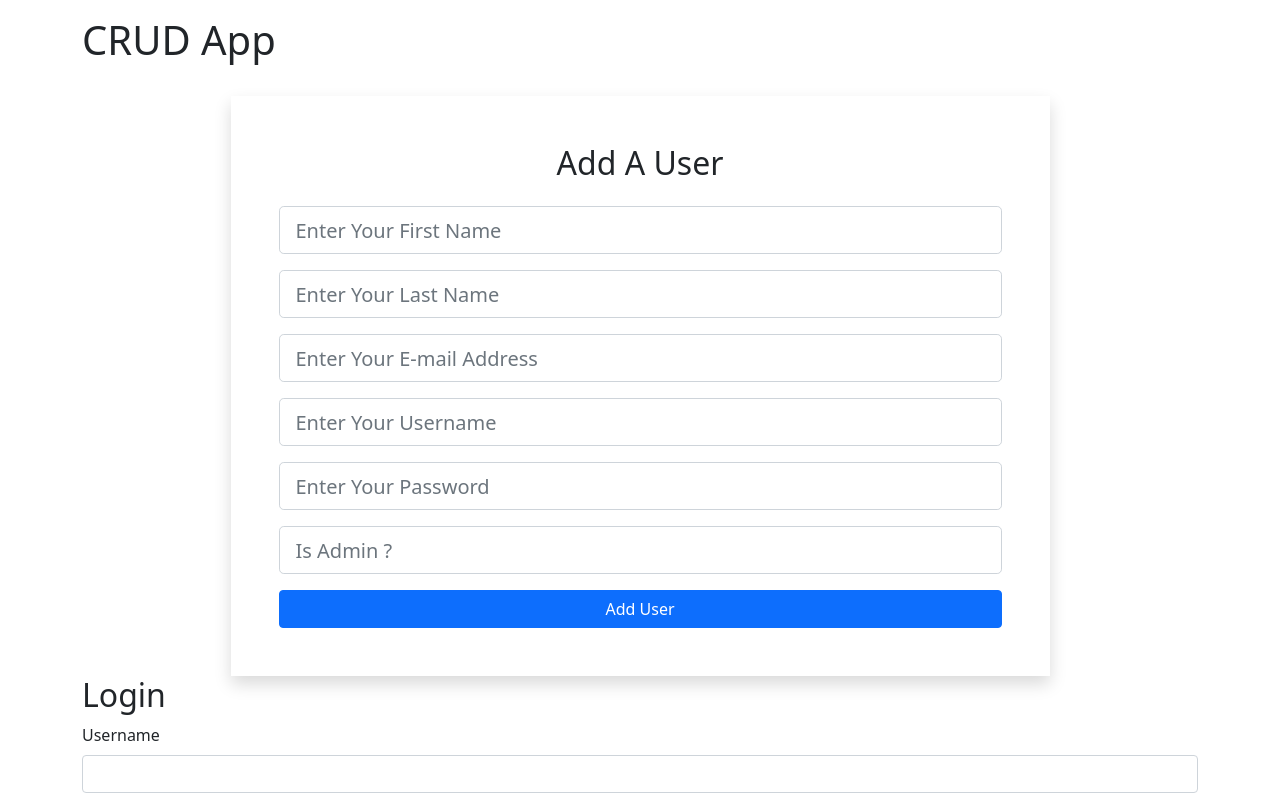
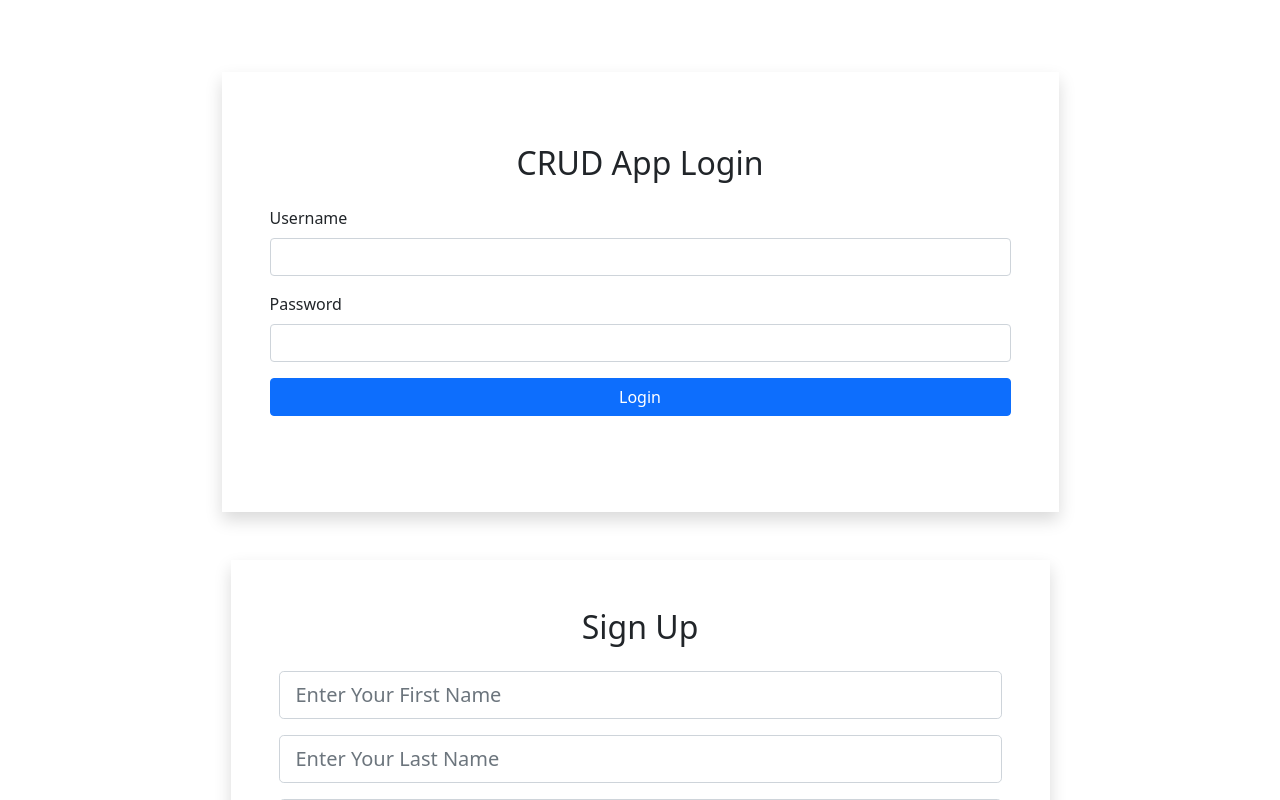
Before and after one commit to skrishnan2001/Full-Stack-CRUD-App, a React (Create React App) app in the folder frontend/: page /users/add in a window 1280 px wide. Shown: the top 800 px of the page. Built offline with nearby package versions, Linux system fonts and the light colour scheme; no server answers.

Commit message:
Enhanced the UI of signin and sign up components

```diff
--- a/frontend/src/App.js
+++ b/frontend/src/App.js
@@ -123,18 +123,15 @@ class App extends React.Component {
   render() {
     if (!this.state.isAuthenticated) {
       return (
-        <div className="container mt-3">
-          <h1>CRUD App</h1>
+        <div className="container">
+          {/* <br/>
+          <h1 className="text-center mb-4"><strong>CRUD App</strong></h1> */}
           <br />
-          <Router>
-            <div className="App">
-              <Switch>
-                <Route exact path="/users/add" component={AddUser} />
-                <Link className="btn btn-warning my-3" to="/users/add">Sign Up</Link>
-              </Switch>
-            </div>
-          </Router>
-          <h2>Login</h2>
+          <br/>
+          <br/>
+          <div className="w-75 mx-auto shadow p-5">
+            <br />
+            <h2 className="text-center mb-4">CRUD App Login</h2>
             <form onSubmit={this.login}>
               <div className="form-group">
                 <label htmlFor="username">Username</label>
@@ -151,11 +148,24 @@ class App extends React.Component {
                   }
                 </div>
               </div>
-            <button type="submit" className="btn btn-primary">Login</button>
+              <button type="submit" className="btn btn-primary w-100">Login</button>
+            </form>
+            <br />
+            <br />
+          </div>
+          <br />
+          <br />
 
-
-
-          </form>
+          <Router>
+            <div className="App">
+              <Switch>
+                <Route exact path="/users/add" component={AddUser} />
+                <div className="w-75 mx-auto">
+                  <Link className="btn btn-outline-success w-100" to="/users/add">Sign Up</Link>
+                </div>
+              </Switch>
+            </div>
+          </Router>
 
         </div>
       );
--- a/frontend/src/components/layout/Navbar.js
+++ b/frontend/src/components/layout/Navbar.js
@@ -26,7 +26,7 @@ const Navbar = () => {
                     </ul>
 
                 </div>
-                <Link className="btn btn-outline-light" to="/users/add">Add User</Link>
+                {/* <Link className="btn btn-outline-light" to="/users/add">Add User</Link> */}
             </div>
         </nav>
     )
--- a/frontend/src/components/pages/Home.js
+++ b/frontend/src/components/pages/Home.js
@@ -29,7 +29,7 @@ const Home = () => {
                 <table className="table border shadow">
                     <thead className="table-dark">
                         <tr>
-                            <th scope="col">ID</th>
+                            {/* <th scope="col">ID</th> */}
                             <th scope="col">Name </th>
                             <th scope="col">User Name</th>
                             <th scope="col">Email</th>
@@ -40,7 +40,7 @@ const Home = () => {
                         {
                             users.map((user, index) => (
                                 <tr>
-                                    <th scope="row">{user.id}</th>
+                                    {/* <th scope="row">{user.id}</th> */}
                                     <td>{user.first_name+" "+user.last_name}</td>
                                     <td>{user.username}</td>
                                     <td>{user.email}</td>
--- a/frontend/src/components/users/AddUser.js
+++ b/frontend/src/components/users/AddUser.js
@@ -29,7 +29,7 @@ const AddUser = () => {
     return (
         <div className="container">
             <div className="w-75 mx-auto shadow p-5">
-                <h2 className="text-center mb-4">Add A User</h2>
+                <h2 className="text-center mb-4">Sign Up</h2>
                 <form onSubmit={e => onSubmit(e)}>
                     <div className="form-group my-3">
                         <input
@@ -39,6 +39,7 @@ const AddUser = () => {
                             name="first_name"
                             value={first_name}
                             onChange={e => onInputChange(e)}
+                            required
                         />
                     </div>
                     <div className="form-group my-3">
@@ -49,6 +50,7 @@ const AddUser = () => {
                             name="last_name"
                             value={last_name}
                             onChange={e => onInputChange(e)}
+                            required
                         />
                     </div>
                     <div className="form-group my-3">
@@ -59,6 +61,7 @@ const AddUser = () => {
                             name="email"
                             value={email}
                             onChange={e => onInputChange(e)}
+                            required
                         />
                     </div>
                     <div className="form-group my-3">
@@ -69,6 +72,7 @@ const AddUser = () => {
                             name="username"
                             value={username}
                             onChange={e => onInputChange(e)}
+                            required
                         />
                     </div>
                     <div className="form-group my-3">
@@ -79,6 +83,7 @@ const AddUser = () => {
                             name="password"
                             value={password}
                             onChange={e => onInputChange(e)}
+                            required
                         />
                     </div>
                     <div className="form-group my-3">
@@ -89,9 +94,10 @@ const AddUser = () => {
                             name="is_superuser"
                             value={is_superuser}
                             onChange={e => onInputChange(e)}
+                            required
                         />
                     </div>
-                    <button className="btn btn-primary btn-block w-100">Add User</button>
+                    <button className="btn btn-primary btn-block w-100">Register</button>
                 </form>
             </div>
         </div>
--- a/frontend/src/components/users/EditUser.js
+++ b/frontend/src/components/users/EditUser.js
@@ -80,7 +80,7 @@ const EditUser = () => {
                             onChange={e => onInputChange(e)}
                         />
                     </div>
-                    <div className="form-group my-3">
+                    {/* <div className="form-group my-3">
                         <input
                             type="password"
                             className="form-control form-control-lg"
@@ -89,7 +89,7 @@ const EditUser = () => {
                             value={password}
                             onChange={e => onInputChange(e)}
                         />
-                    </div>
+                    </div> */}
                     <div className="form-group my-3">
                         <input
                             type="text"
```
Also changed, not shown: 1 other file (tests, documents, lock files or other folders). Lines whose indentation alone changed are shown as unchanged.
